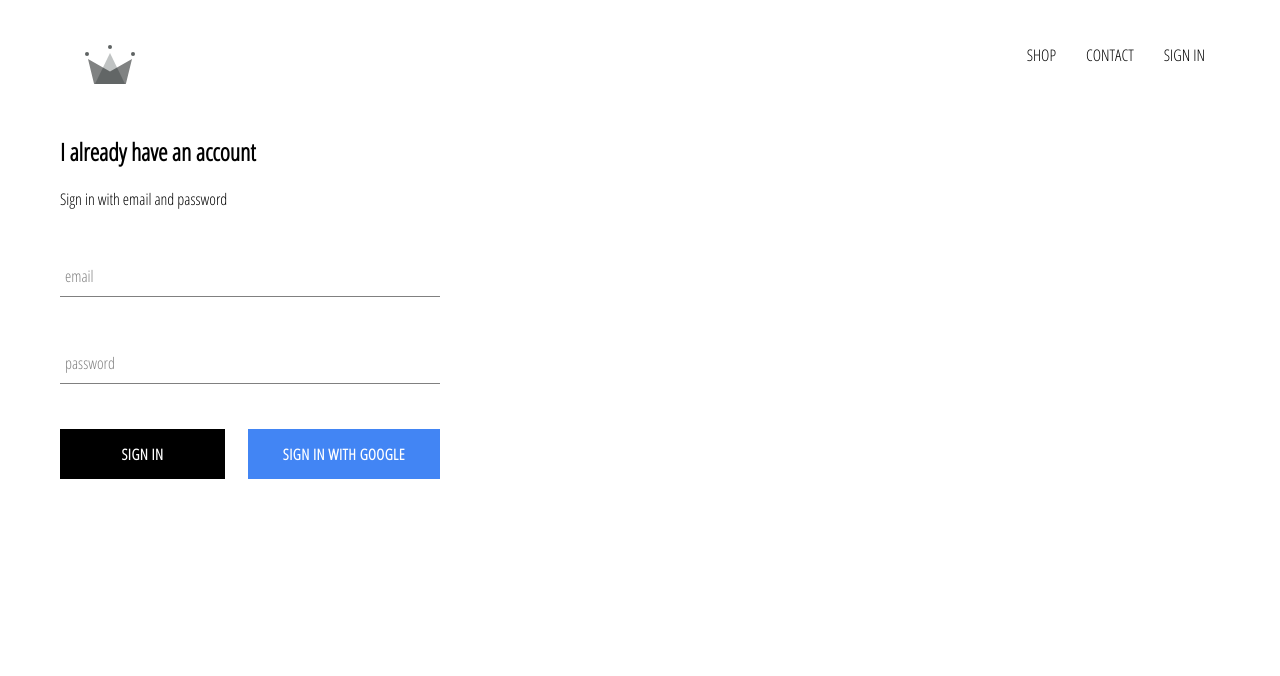
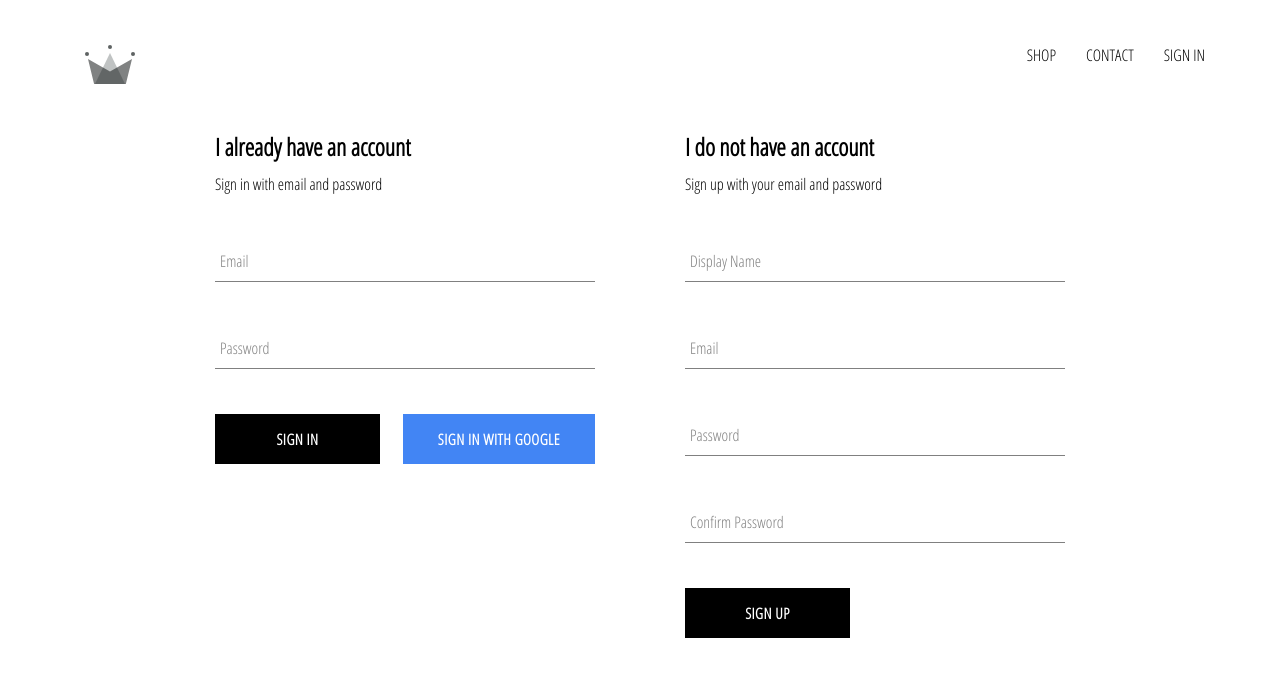
Before and after one commit to vai1205/crwn-clothing, a React (Create React App) app: page /signin in a window 1280 px wide. Shown: the top 676 px of the page. Built offline with nearby package versions, Linux system fonts and the light colour scheme; no server answers.

Commit message:
integrated firestore and sign up with email and password

```diff
--- a/package.json
+++ b/package.json
@@ -3,6 +3,7 @@
   "version": "0.1.0",
   "private": true,
   "dependencies": {
+    "async": "^3.1.0",
     "firebase": "^7.2.1",
     "node-sass": "^4.12.0",
     "react": "^16.10.2",
--- a/src/App.js
+++ b/src/App.js
@@ -5,7 +5,7 @@
 import ShopPage from './pages/ShopPage.component';
 import SignInAndSignUpPage from './pages/sign-in-and-sign-up.component'
 import Header from './components/header/header.component';
-import {auth} from './firebase/firebase.utils'
+import {auth, createUserProfileDocument} from './firebase/firebase.utils'
 
 class App extends React.Component {
   constructor() {
@@ -16,10 +16,19 @@
   }
   unsubscribeFromAuth = null
   componentDidMount(){
-    this.unsubscribeFromAuth = auth.onAuthStateChanged(user =>{
-      this.setState({
-        currentUser:user
-      })
+    this.unsubscribeFromAuth = auth.onAuthStateChanged(async userAuth =>{
+      if(userAuth){
+        const userRef = await createUserProfileDocument (userAuth)
+        userRef.onSnapshot(snapshot =>{
+          this.setState({
+            currentUser:{
+              id:snapshot.id,
+              ...snapshot.data()
+            }
+          })
+        })
+      }
+      this.setState({currentUser:userAuth})
     })
   }
   componentWillUnmount(){
--- a/src/components/sign-in/sign-in.component.jsx
+++ b/src/components/sign-in/sign-in.component.jsx
@@ -28,7 +28,7 @@
         }
         return(
             <div className='sign-in'>
-                <h2>I already have an account</h2>
+                <h2 className='title'>I already have an account</h2>
                 <span>Sign in with email and password</span>
                 <form onSubmit={handleSubmit}>
                     <FormInput
@@ -36,7 +36,7 @@
                         name='email'
                         onChange={handleChange}
                         value={this.state.email}
-                        label='email'
+                        label='Email'
                         required
                     />
                     <FormInput
@@ -44,7 +44,7 @@
                         name='password'
                         onChange={handleChange}
                         value={this.state.password}
-                        label='password'
+                        label='Password'
                         required
                     />
                     <div className='buttons'>
--- /dev/null
+++ b/src/components/sign-up/sign-up.component.jsx
@@ -0,0 +1,97 @@
+import React from 'react'
+import './sign-up.styles.scss'
+import FormInput from '../form-input/form-input.component'
+import CustomButton from '../custom-button/custom-button.component'
+import {auth, createUserProfileDocument} from '../../firebase/firebase.utils'
+
+class SignUp extends React.Component {
+    constructor(props){
+        super(props)
+        this.state={
+            displayName:'',
+            email:'',
+            password:'',
+            confirmPassword:''
+        }
+    }
+    handleChange = event => {
+        const {value, name} = event.target
+        this.setState({
+            [name]:value
+        })
+    }
+    handleSubmit = async event => {
+        event.preventDefault()
+        const {displayName, email, password, confirmPassword } = this.state
+        if (password !== confirmPassword){
+            alert("passwords don't match")
+            return
+        }
+        else{
+            try{
+                const {user} = await auth.createUserWithEmailAndPassword(email, password)
+                await createUserProfileDocument(user, {displayName})
+                this.setState (
+                    {
+                        displayName:'',
+                        email:'',
+                        password:'',
+                        confirmPassword:''
+                    }
+                )
+                alert('success!')
+            } catch (error){
+                console.log('error alert',error.message)
+            }
+        }
+    }
+    render(){
+        const {displayName, email, password, confirmPassword } = this.state
+        return(
+            <div className='sign-up'>
+                <h2 className='title'>
+                    I do not have an account
+                </h2>
+                <span>
+                    Sign up with your email and password
+                </span>
+                <form className='sign-up-form' onSubmit={this.handleSubmit}>
+                    <FormInput
+                        type='text'
+                        name='displayName'
+                        value={displayName}
+                        onChange={this.handleChange}
+                        label='Display Name'
+                        required
+                    />
+                    <FormInput
+                        type='email'
+                        name='email'
+                        value={email}
+                        onChange={this.handleChange}
+                        label='Email'
+                        required
+                    />
+                    <FormInput
+                        type='password'
+                        name='password'
+                        value={password}
+                        onChange={this.handleChange}
+                        label='Password'
+                        required
+                    />
+                    <FormInput
+                        type='password'
+                        name='confirmPassword'
+                        value={confirmPassword}
+                        onChange={this.handleChange}
+                        label='Confirm Password'
+                        required
+                    />
+                    <CustomButton type='submit'>SIGN UP</CustomButton>
+                </form>
+            </div>
+        )
+    }
+}
+export default SignUp
--- /dev/null
+++ b/src/components/sign-up/sign-up.styles.scss
@@ -0,0 +1,8 @@
+.sign-up{
+    display: flex;
+    flex-direction: column;
+    width: 380px;
+    .title{
+        margin: 10px 0;
+    }
+}
--- a/src/firebase/firebase.utils.js
+++ b/src/firebase/firebase.utils.js
@@ -1,6 +1,7 @@
 import firebase from 'firebase/app'
 import 'firebase/firestore'
 import 'firebase/auth'
+import async from 'async'
 
 const config = {
     apiKey: "AIzaSyA2RXVe0LOBQ8Nr81_7ssWKAIMviXXFJ5U",
@@ -13,6 +14,27 @@
     measurementId: "G-T16TC3LPMR"
 }
 
+export const createUserProfileDocument = async (userAuth, additionalData) => {
+    if (!userAuth) return;
+    const userRef = firestore.doc(`users/${userAuth.uid}`)
+    const snapShot = await userRef.get()
+    if (!snapShot.exists){
+        const {displayName, email} = userAuth
+        const createdAt = new Date()
+        try{
+           await userRef.set({
+               displayName,
+               createdAt,
+               email,
+               ...additionalData
+           })
+        } catch (error){
+            console.log('error creating user', error.message)
+       }
+    }
+    return userRef
+}
+
 firebase.initializeApp(config)
 export const auth = firebase.auth()
 export const firestore = firebase.firestore()
--- a/src/pages/sign-in-and-sign-up.component.jsx
+++ b/src/pages/sign-in-and-sign-up.component.jsx
@@ -1,10 +1,12 @@
 import React from 'react'
 import './sign-in-and-sign-up.styles.scss'
 import SignIn from '../components/sign-in/sign-in.component'
+import SignUp from '../components/sign-up/sign-up.component'
 
 const SignInAndSignUpPage = () => (
     <div className = 'sign-in-and-sign-up'>
-        <SignIn />
+        <SignIn/>
+        <SignUp/>
     </div>
 )
 
--- a/src/pages/sign-in-and-sign-up.styles.scss
+++ b/src/pages/sign-in-and-sign-up.styles.scss
@@ -0,0 +1,6 @@
+.sign-in-and-sign-up{
+    width: 850px;
+    display: flex;
+    justify-content: space-between;
+    margin: 30px auto;
+}
```
Also changed, not shown: 1 other file (tests, documents, lock files or other folders).
